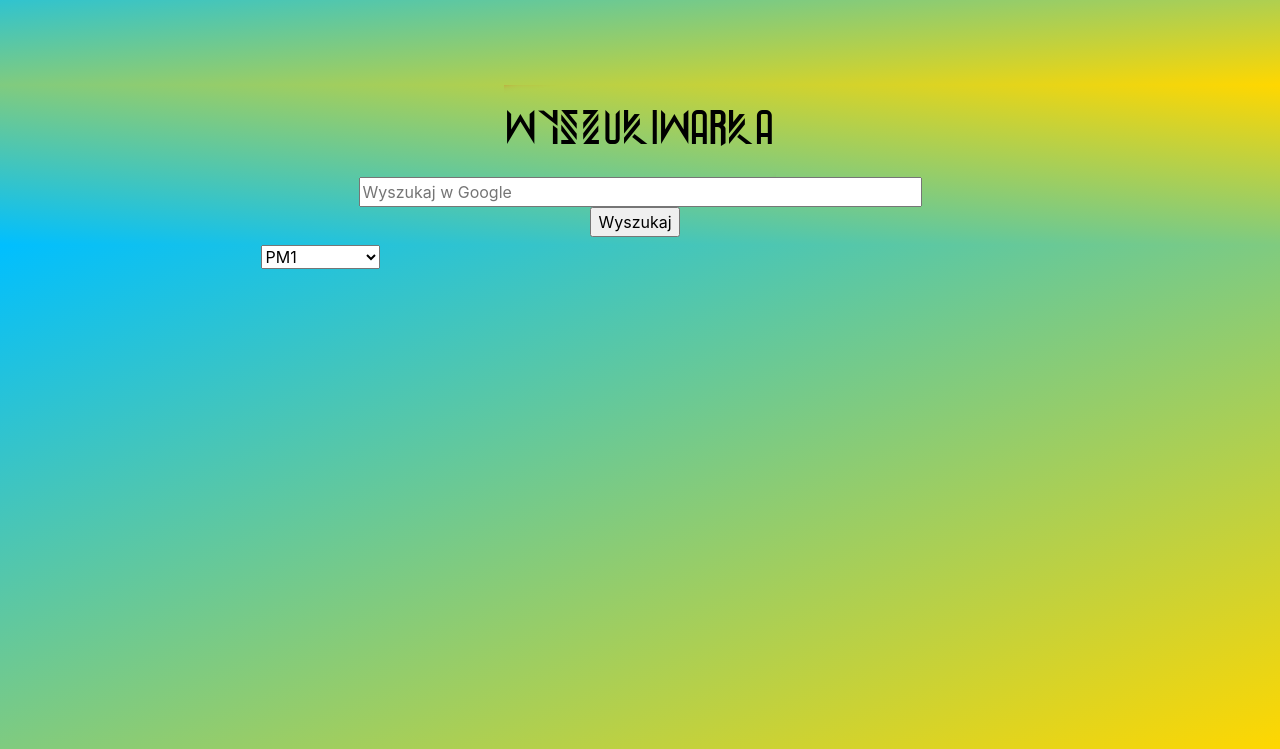
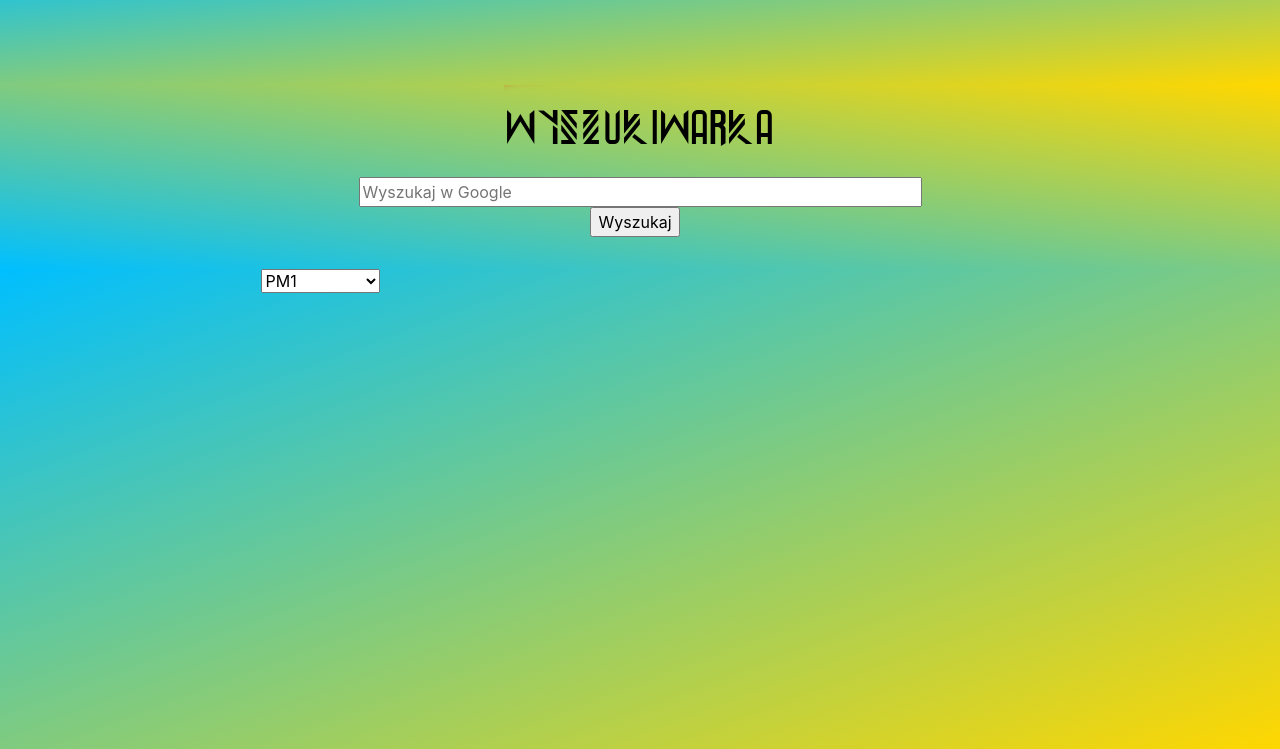
Before and after one commit to mrusinowski/edi-projekt, a plain HTML site: page index.html in a window 1280 px wide. Shown: the part 51-800 px from the top of the page. Drawn offline with Linux system fonts and the light colour scheme; no server answers.

Commit message:
Lekka poprawa layoutu

```diff
--- a/css/main.css
+++ b/css/main.css
@@ -11,6 +11,7 @@ body {
 #header {
     display: flex;
     flex-direction: row;
+    min-height: 17%;
     height: 17%;
     text-align: center;
     font-size: 200%;
@@ -21,12 +22,14 @@ body {
 }
 
 #search {
-    height: 20%;
+    min-height: 20%;
+    height: 23%;
     background-image: linear-gradient(to bottom left, gold, DeepSkyBlue);
 }
 #charts {
     background-image: linear-gradient(to bottom right, DeepSkyBlue, gold);
-    height: 63%;
+    min-height: 60%;
+    height: 60%;
     display: flex;
     flex-direction: row;
 }
```
